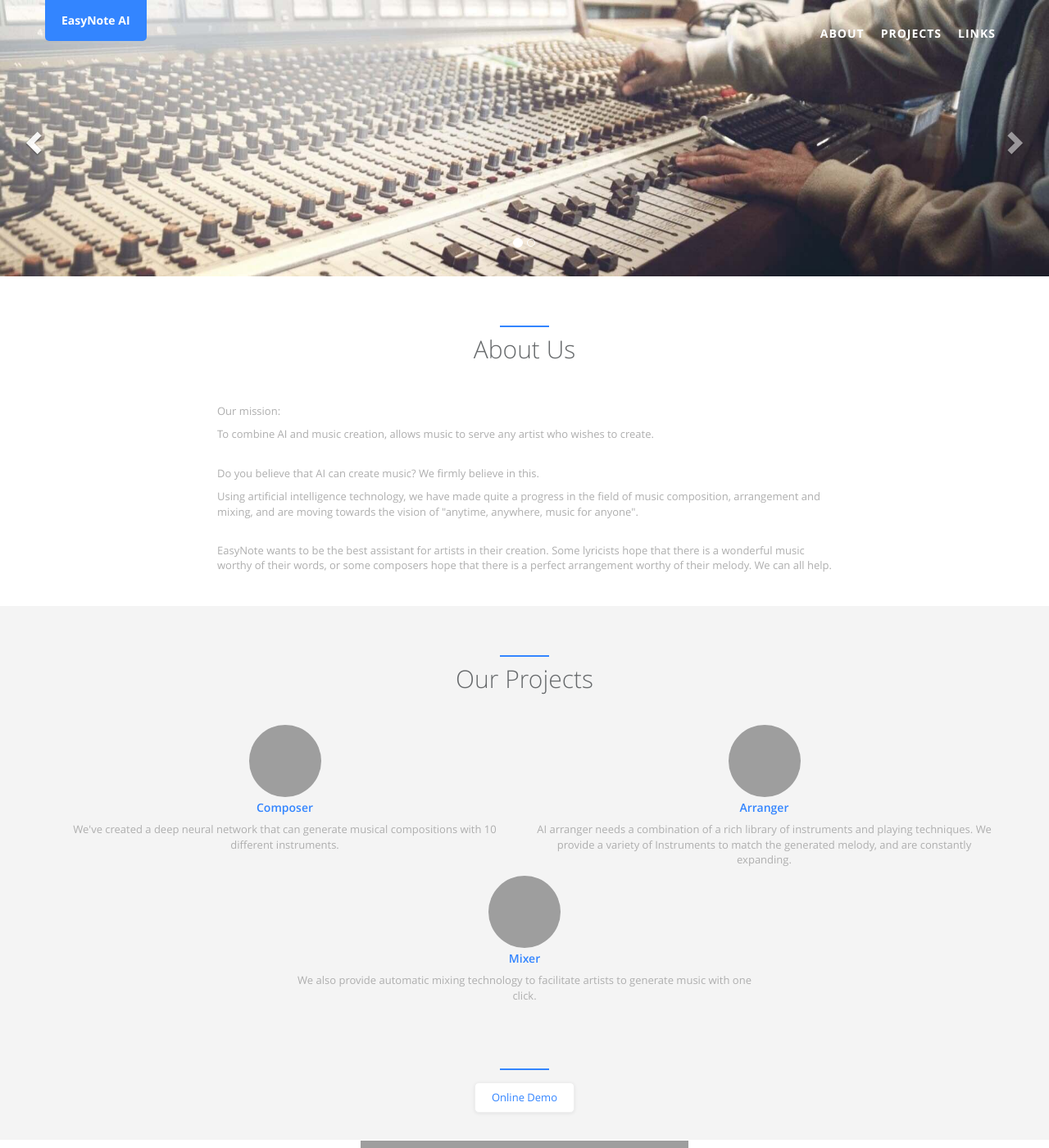
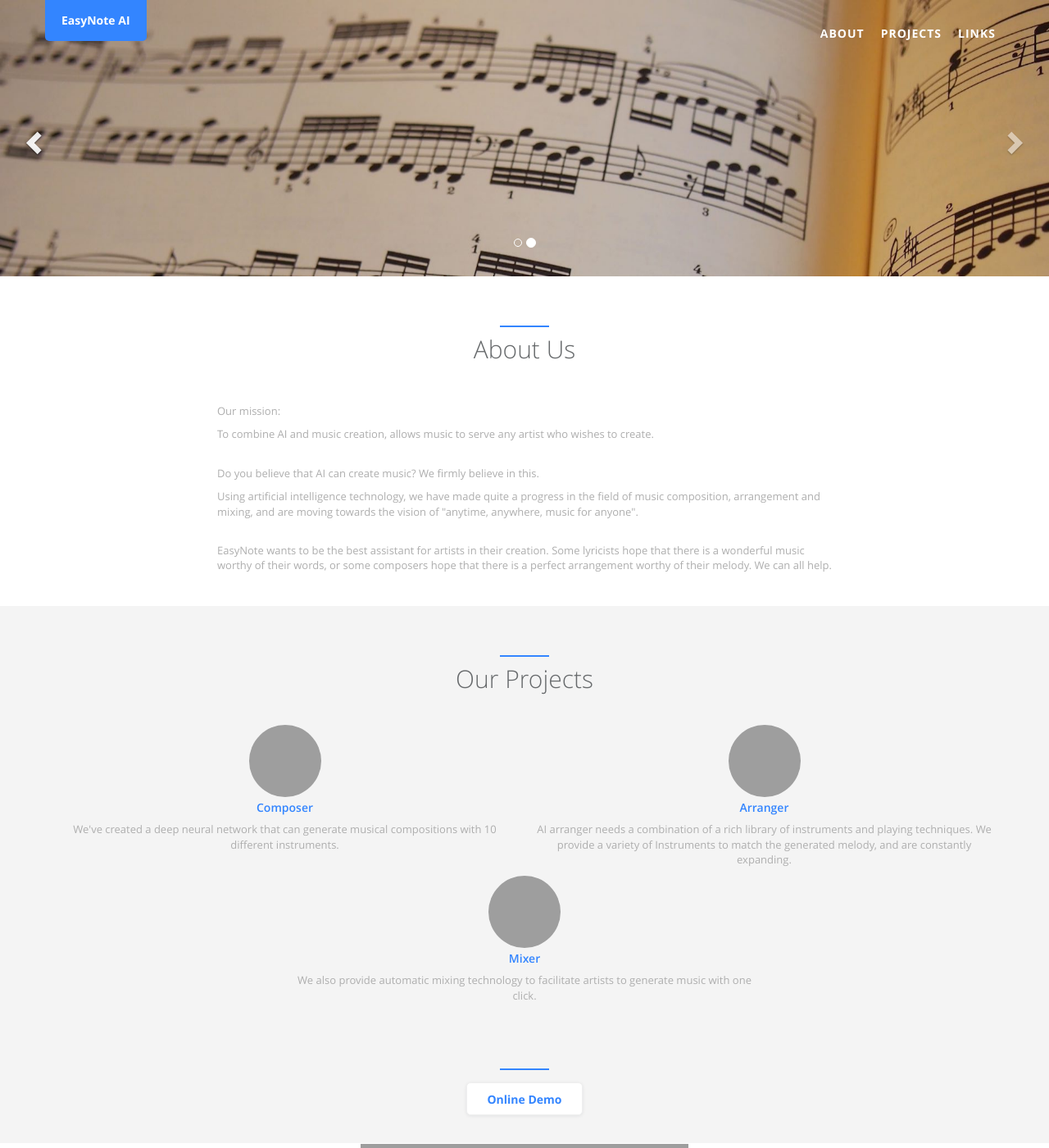
Before and after one commit to EasyNoteAI/easynoteai.github.io, a Jekyll site: the page built from index.html, in a window 1280 px wide and 1400 px high. Shown: the whole window at 82% size. Built offline with Jekyll 4.4.1, drawn with Linux system fonts in a browser that asks for light colours; grey boxes are pictures that could not be loaded.

Commit message:
update demo button styles

```diff
--- a/_sass/_style.scss
+++ b/_sass/_style.scss
@@ -2076,7 +2076,9 @@
   #btn-open-product {
     border: 1px solid #efefef;
     box-shadow: 0 1px 4px rgba(0, 21, 41, 0.08);
-    padding: 8px 20px;
+    padding: 0 24px;
+    height: 40px;
+    line-height: 40px;
     overflow: hidden;
     border-radius: 5px;
     background-color: #fff;
@@ -2084,6 +2086,8 @@
     cursor: pointer;
     display: inline-block;
     margin-top: 15px;
+    font-weight: 700;
+    font-size: 14px;
   }
 }
 
```
